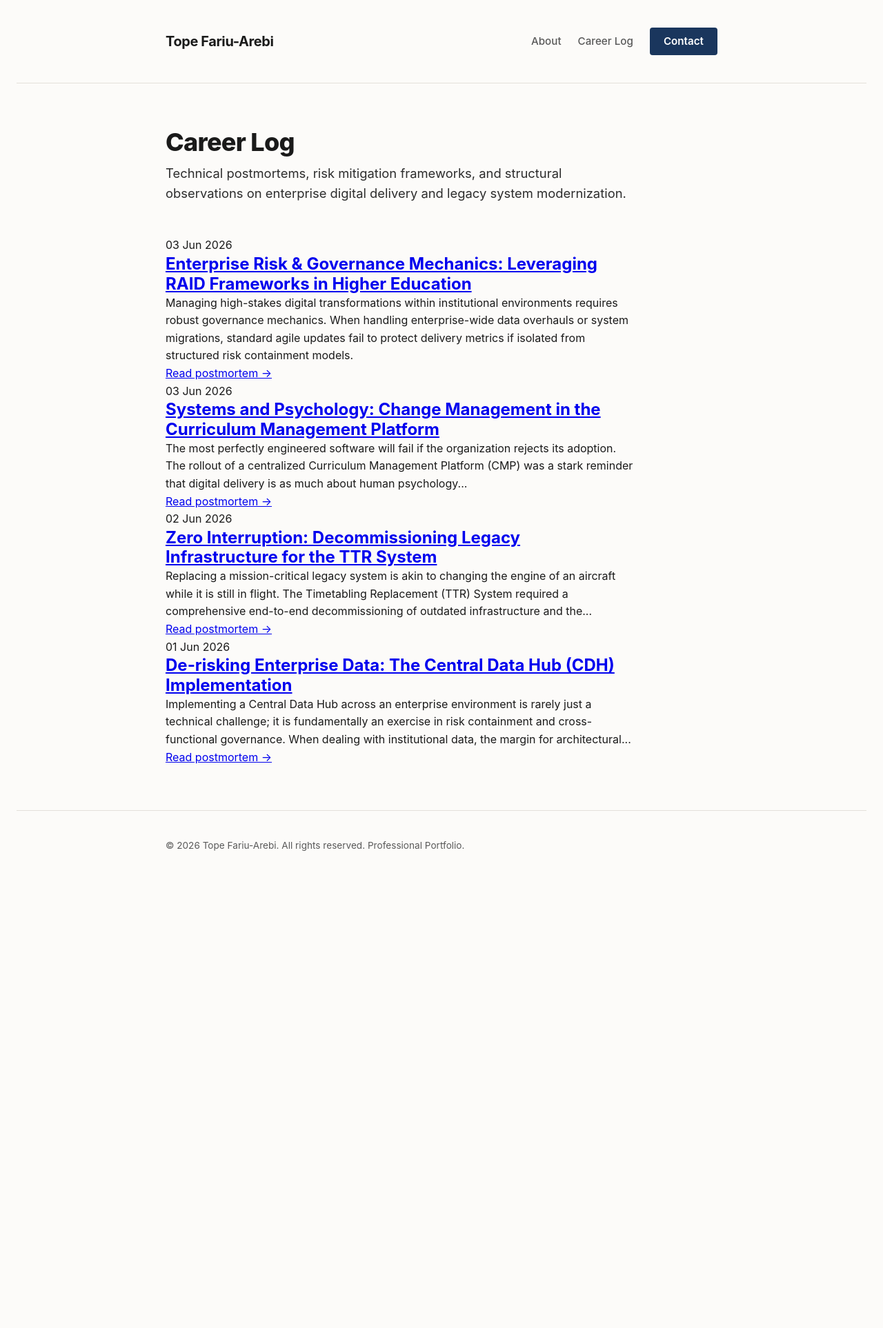
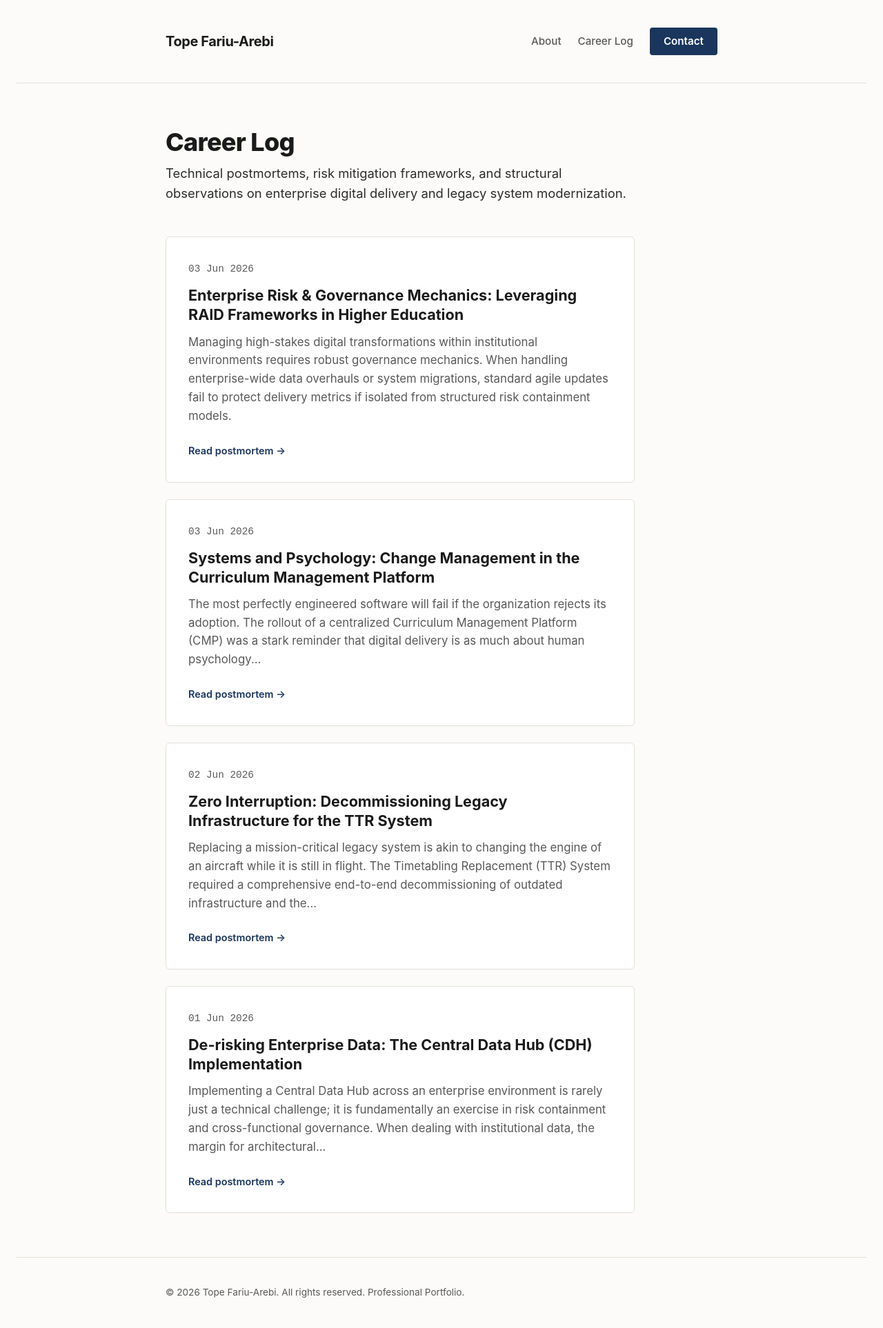
Before and after one commit to topearebi/topearebi-portfolio, a Jekyll site: the page built from career-log.html, in a window 1280 px wide. Shown: the whole page at 69% size. Built offline with Jekyll 4.4.1, drawn with Linux system fonts in a browser that asks for light colours; before the commit the page ends 1278 px from its top, so only the background shows below that.

Commit message:
Refactor SCSS comments and style updates

```diff
--- a/assets/css/style.scss
+++ b/assets/css/style.scss
@@ -32,7 +32,7 @@ body {
     margin: 0 auto;
 }
 
-/* Header & Navigation (Utilizing SCSS Nesting) */
+/* Header & Navigation */
 .site-header {
     padding: 2.5rem 0;
     border-bottom: 1px solid $border-color;
@@ -211,6 +211,76 @@ h1, h2, h3, h4 {
     }
 }
 
+/* Career Log Grid & Cards */
+.career-log-grid {
+    display: flex;
+    flex-direction: column;
+    gap: 1.5rem;
+}
+
+.log-card {
+    background-color: $card-bg;
+    border: 1px solid $border-color;
+    padding: 2rem;
+    border-radius: 6px;
+    box-shadow: 0 1px 3px rgba(0,0,0,0.02);
+    transition: transform 0.2s ease, box-shadow 0.2s ease, border-color 0.2s ease;
+
+    &:hover {
+        transform: translateY(-2px);
+        box-shadow: 0 4px 12px rgba(0,0,0,0.05);
+        border-color: #d1cfc9;
+    }
+
+    .log-card-header {
+        margin-bottom: 0.75rem;
+    }
+
+    .log-date {
+        font-family: monospace;
+        font-size: 0.9rem;
+        color: $text-muted;
+    }
+
+    .log-title {
+        font-size: 1.35rem;
+        font-weight: 700;
+        margin-bottom: 0.75rem;
+        line-height: 1.3;
+
+        a {
+            color: $text-main;
+            text-decoration: none;
+            transition: color 0.2s ease;
+
+            &:hover {
+                color: $accent-color;
+            }
+        }
+    }
+
+    .log-excerpt {
+        color: $text-muted;
+        font-size: 1.05rem;
+        margin-bottom: 1.5rem;
+        line-height: 1.6;
+    }
+
+    .log-read-more {
+        display: inline-block;
+        font-size: 0.9rem;
+        font-weight: 600;
+        color: $accent-color;
+        text-decoration: none;
+        border-bottom: 1px solid transparent;
+        transition: border-bottom-color 0.2s ease;
+
+        &:hover {
+            border-bottom-color: $accent-color;
+        }
+    }
+}
+
 /* Footer */
 .site-footer {
     padding: 2.5rem 0;
@@ -220,7 +290,7 @@ h1, h2, h3, h4 {
     color: $text-muted;
 }
 
-/* Standard Content Blocks (For /about and /career-log) */
+/* Standard Content Blocks (For /about and single posts) */
 .post-container, .page-container {
     max-width: 680px;
 }
@@ -257,5 +327,5 @@ h1, h2, h3, h4 {
     .site-header { padding: 1.75rem 0; }
     .header-container { flex-direction: column; align-items: flex-start; }
     .site-nav { flex-wrap: wrap; gap: 1rem; }
-    .workstream-card { padding: 1.25rem; }
+    .workstream-card, .log-card { padding: 1.25rem; }
 }
```
